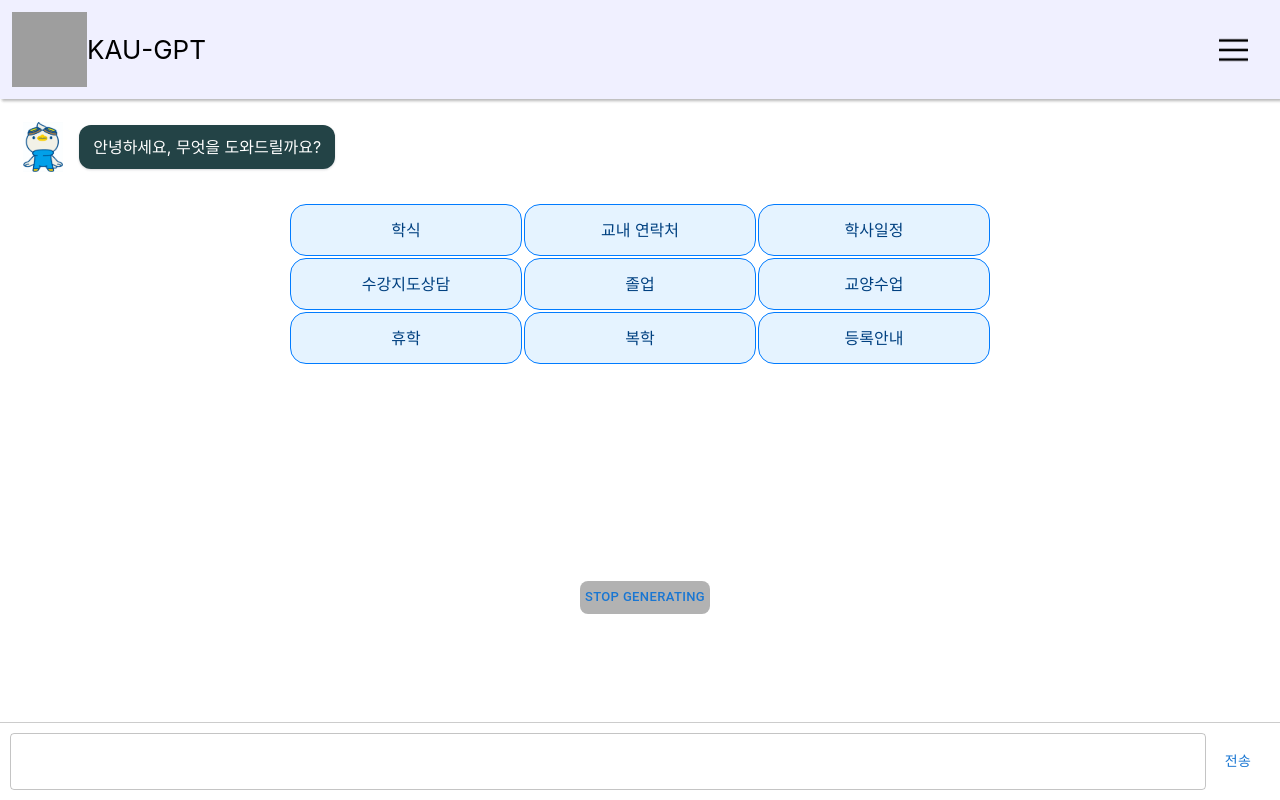
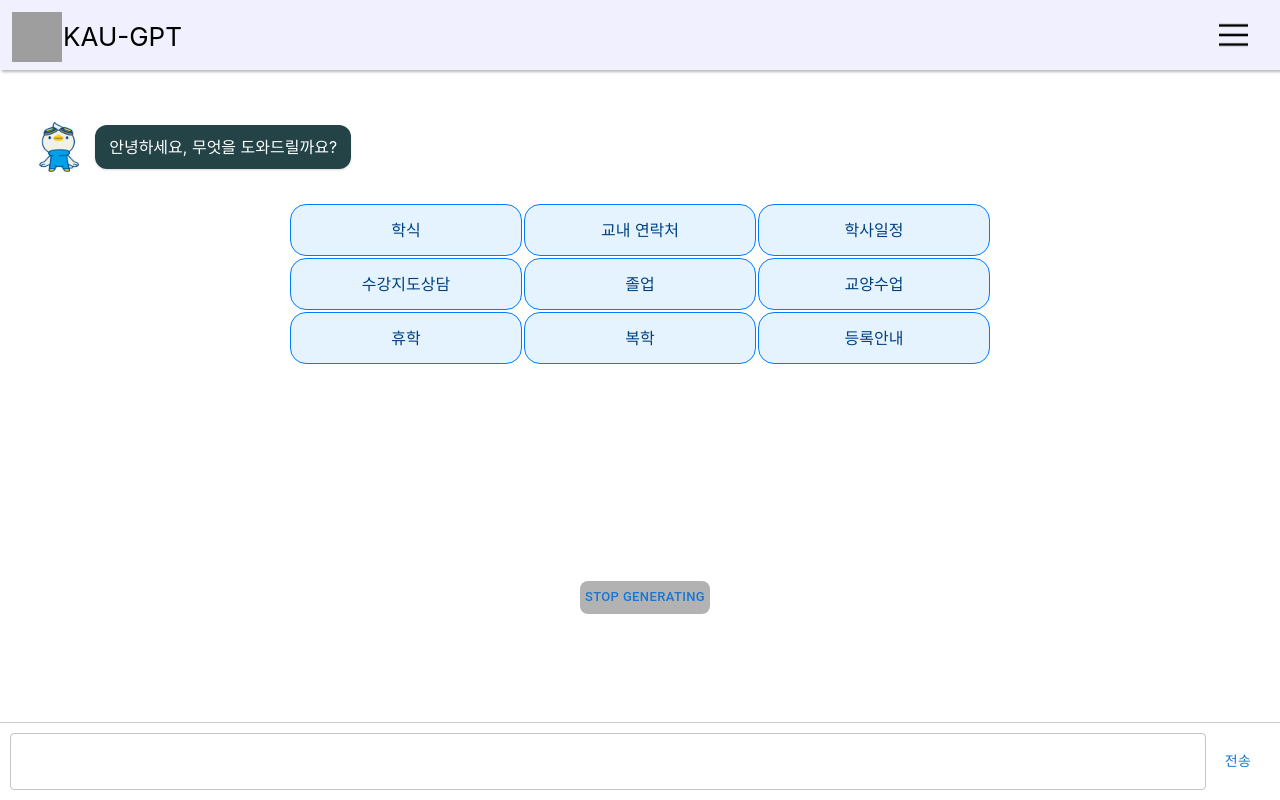
Before and after one commit to HangaPeople/chatKAU_react, a React (Create React App) app: page /chat in a window 1280 px wide. Shown: the top 800 px of the page. Built offline with nearby package versions, Linux system fonts and the light colour scheme; grey boxes are pictures that could not be loaded.

Commit message:
fix: 자세히 보기 모달창 ui 수정

```diff
--- a/src/domain/chat/Chat.styles.ts
+++ b/src/domain/chat/Chat.styles.ts
@@ -23,7 +23,7 @@ export const Wrapper = styled.div`
 
 export const HeaderContainer = styled.div`
   width: 100%;
-  height: 100px;
+  height: 70px;
   position: fixed;
   top:0;
   left: 0;
@@ -36,6 +36,7 @@ export const HeaderWrapper = styled.div`
   box-sizing: border-box;
   padding: 12px;
   width: 100%;
+  height: 100%;
   background: rgba(240, 240, 255, 1);
   backdrop-filter: blur(15px);
   box-shadow: rgba(0, 0, 0, 0.15) 1.95px 1.95px 2.6px;
@@ -62,11 +63,13 @@ export const NameWrapper = styled.div`
   justify-content: flex-start;
   align-items: center;
   font-size: 26px;
+  font-family: -apple-system, sans-serif;
   line-height: 30px;
 
   & img{
-    width:75px;
-    height:75px;
+    width:50px;
+    height:50px;
+    margin-right: 1px;
   }
 `
 
@@ -75,8 +78,6 @@ export const BodyContainer = styled.div`
   box-sizing: border-box;
   padding-top: 6rem;
   background: rgba(255, 255, 255, 1);
-
-
 `
 export const BodyWrapper = styled.div`
   width: 100%;
@@ -124,7 +125,7 @@ export const ChatIcon = styled.img`
   align-self: flex-start;
   display: flex;
   margin-right: 1rem;
-  margin-left: -1.5rem;
+  margin-left: -.5rem;
   width: 40px;
   height: 50px;
 `;
@@ -142,9 +143,6 @@ export const BubbleRow = styled.div<{type:'user'|'gpt'}>`
     }
     return 'flex-end'
   }};
-
-
-
 
   .BubbleContainer {
     width: auto;
@@ -171,8 +169,6 @@ export const BubbleRow = styled.div<{type:'user'|'gpt'}>`
       }};
     }
   }
-
-
 `
 
 export const ChatInputContainer = styled.div`
@@ -295,3 +291,25 @@ export const CloseButton = styled.button`
     color: red;
   }
 `;
+
+export const ModalContainer = styled.div`
+  position: fixed;
+  top: 0;
+  left: 0;
+  right: 0;
+  bottom: 0;
+  background: rgba(0, 0, 0, 0.5);
+  display: flex;
+  justify-content: center;
+  align-items: center;
+`;
+
+export const ModalContent = styled.div`
+  background: rgba(255, 255, 255, 255);
+  padding: 20px;
+  max-width: 80%;
+  max-height: 60%;
+  overflow-y: auto;
+  white-space: pre-wrap;
+  font-family: -apple-system, sans-serif;
+`;
--- a/src/domain/chat/Chat.tsx
+++ b/src/domain/chat/Chat.tsx
@@ -13,6 +13,7 @@ import {
     ChatInputWrapper,
     ChatWrapper, HeaderContainer, HeaderWrapper,
     NameContainer, NameWrapper,
+    ModalContainer, ModalContent,
     Root,
     Wrapper, CancelGenerateResponse, CancelButtonWrapper,
 } from "./Chat.styles";
@@ -120,19 +121,12 @@ const Chat = () => {
     return (
         <>
             {isModalOpen && (
-                <div style={{
-                    position: 'fixed', top: 0, left: 0, right: 0, bottom: 0,
-                    backgroundColor: 'rgba(0, 0, 0, 0.5)', display: 'flex',
-                    justifyContent: 'center', alignItems: 'center'
-                }}>
-                    <div style={{
-                        backgroundColor: 'white', padding: '20px', maxWidth: '80%', maxHeight: '80%',
-                        overflowY: 'auto'
-                    }}>
+                <ModalContainer>
+                    <ModalContent>
                         <button onClick={closeModal} style={{ float: 'right' }}>&times;</button>
                         <div>{modalContent}</div>
-                    </div>
-                </div>
+                    </ModalContent>
+                </ModalContainer>
             )}
             <Root>
                 <Wrapper>
```
